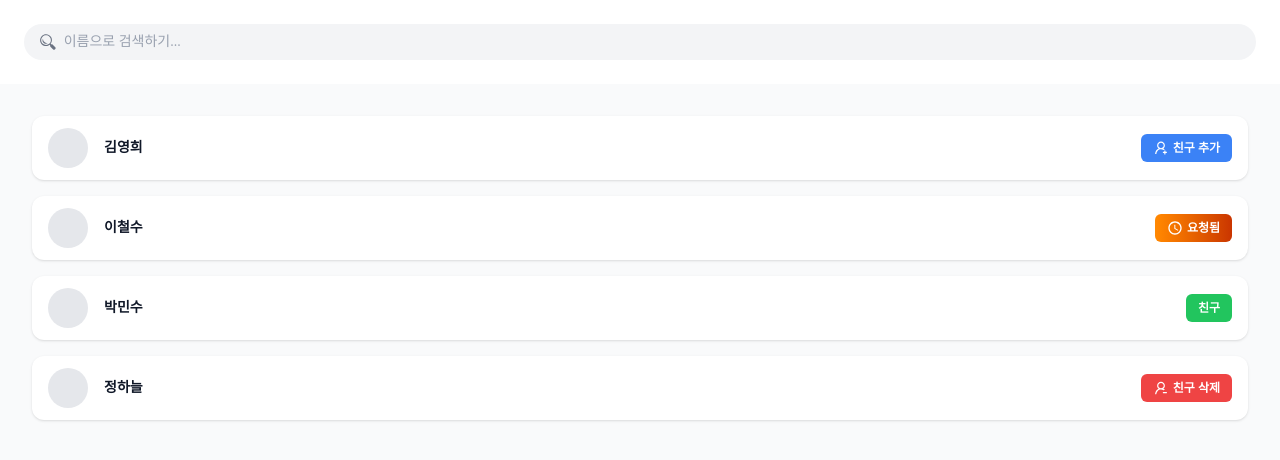
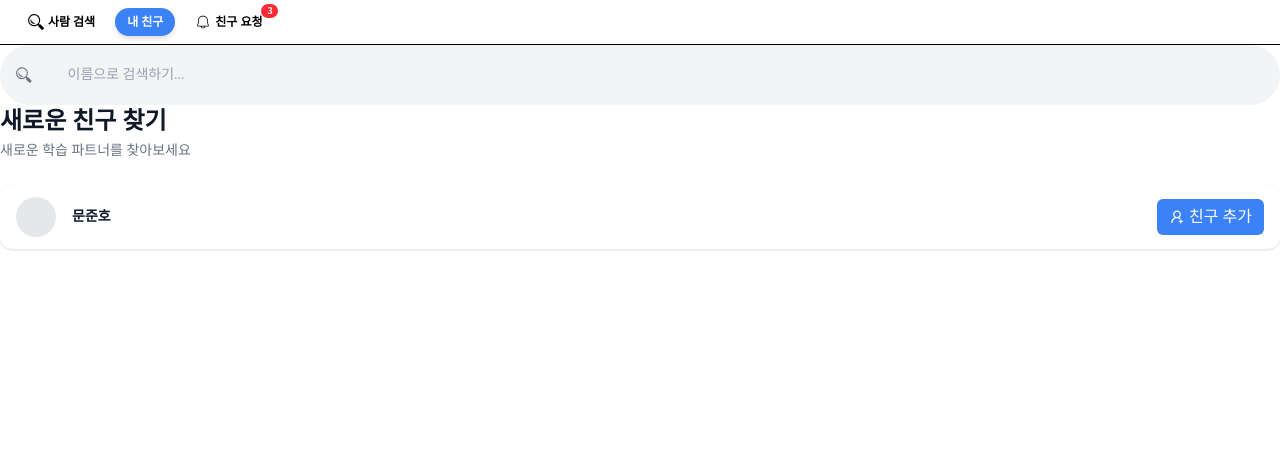
Before and after one commit to munjh61/SeeVocaLang, a React (Vite) app in the folder frontend/: page / in a window 1280 px wide. Shown: the top 460 px of the page. Built offline with nearby package versions, Linux system fonts and the light colour scheme; a web font is replaced by a local one.

Commit message:
친구 화면  코드변경

```diff
--- a/frontend/src/App.tsx
+++ b/frontend/src/App.tsx
@@ -1,35 +1,24 @@
+
 import { useState } from "react";
-import { FriendInfo } from "./components/molecules/friend/FriendInfo";
+import { FriendInfoCard } from "./components/molecules/friend/FriendInfoCard";
 import { FriendSearchBar } from "./components/molecules/friend/FriendSearchBar";
+import { NavTab } from "./components/molecules/friend/NavTab";
+import { FriendNavBar } from "./components/organisms/friend/FriendNavBar";
+import FriendPage from "./FriendPage";
+import { PageHeader } from "./components/molecules/friend/PageHeader";
 
 function App() {
-  const [search, setSearch] = useState("");
+ const [search, setSearch] = useState("");
 
   return (
-    <>
-      <div className="p-6 bg-white">
-        <FriendSearchBar
-          value={search}
-          onChange={(e) => setSearch(e.target.value)}
-        />
-      </div>
+    <div>
+    <FriendNavBar></FriendNavBar>
+    <FriendSearchBar value={search} onChange={(e) => setSearch(e.target.value)} />
+    <PageHeader title="새로운 친구 찾기" subtitle="새로운 학습 파트너를 찾아보세요"></PageHeader>
+    <FriendInfoCard name="문준호" status="none"></FriendInfoCard>
+    </div>
+  );
 
-      <div className="p-8 bg-gray-50 min-h-screen flex flex-col gap-4">
-        <FriendInfo
-          name="김영희"
-          status="none"
-          onAdd={() => alert("친구 요청 보냄")}
-        />
-        <FriendInfo name="이철수" status="requested" />
-        <FriendInfo name="박민수" status="friend" />
-        <FriendInfo
-          name="정하늘"
-          status="delete"
-          onDelete={() => alert("친구 삭제")}
-        />
-      </div>
-    </>
-  );
 }
 
 export default App;
--- /dev/null
+++ b/frontend/src/FriendPage.tsx
@@ -0,0 +1,55 @@
+import { useState } from "react";
+import { FriendSearchBar } from "./components/molecules/friend/FriendSearchBar";
+import { PageHeader } from "./components/molecules/friend/PageHeader";
+import { FriendList } from "./components/organisms/friend/FriendList";
+import { FriendNavBar } from "./components/organisms/friend/FriendNavBar";
+
+const DUMMY_FRIENDS = [
+  { id: 1, name: "박지민", status: "response" },
+  { id: 2, name: "정민호", status: "delete" },
+  { id: 3, name: "송민재", status: "delete" },
+  { id: 4, name: "김서현", status: "delete" },
+  { id: 5, name: "이준호", status: "delete" },
+  { id: 6, name: "최유진", status: "delete" },
+];
+
+export default function FriendPage() {
+  const [search, setSearch] = useState("");
+  const [friends] = useState(DUMMY_FRIENDS);
+
+  const handleDelete = (id: number) => {
+    console.log(`${id} 친구 삭제`)
+  };
+  const handleAdd = (id: number) => {
+  console.log(`${id} 친구 추가`);
+};
+
+const handleAccept = (id: number) => {
+  console.log(`${id} 친구 수락`);
+};
+
+const handleRefuse = (id: number) => {
+  console.log(`${id} 친구 거절`);
+};
+  const filtered = friends.filter((f) =>
+    f.name.toLowerCase().includes(search.toLowerCase())
+  );
+
+  return (
+    <div className="max-w-4xl mx-auto px-4 py-6 space-y-6">
+      <PageHeader title="친구 목록" subtitle="친구 요청을 확인하고 관리해보세요" />
+      <FriendNavBar />
+      <FriendSearchBar value={search} onChange={(e) => setSearch(e.target.value)} />
+
+      <div>
+        <h2 className="font-semibold text-base mb-2">내 친구 목록</h2>
+        <p className="text-sm text-gray-500 mb-4">{filtered.length}명의 친구</p>
+        {/* <FriendList friends={filtered}
+            onAdd={handleAdd}
+            onDelete={handleDelete}
+            onAccept={handleAccept}
+            onRefuse={handleRefuse} /> */}
+      </div>
+    </div>
+  );
+}
--- a/frontend/src/components/molecules/friend/FriendInfo.tsx
+++ b/frontend/src/components/molecules/friend/FriendInfoCard.tsx
@@ -2,17 +2,25 @@ import { Button } from "../../atoms/Button";
 import AddFriendIcon from "../../../asset/friend_add.svg?react";
 import DeleteFriendIcon from "../../../asset/friend_del.svg?react";
 import WaitFriendIcon from "../../../asset/wait.svg?react";
+import type { ComponentProps } from "react";
+import { Text } from "../../atoms/Text";
 
-type FriendStatus = "none" | "requested" | "friend" | "delete";
+type ButtonProps = ComponentProps<typeof Button>;
+type TextProps =ComponentProps<typeof Text>;
+type FriendStatus = "none" | "requested"  | "delete" | "response";
 type FriendInfoProps = {
   profileUrl?: string;
   name: string;
   status: FriendStatus;
+  ButtonVariants: ButtonProps;
+  TextVariants: TextProps;
   onAdd?: () => void;
   onDelete?: () => void;
+  onAccept?: () => void;
+  onRefuse?: () => void;
 };
 
-export const FriendInfo = ({ profileUrl, name, status, onAdd, onDelete }: FriendInfoProps) => {
+export const FriendInfoCard = ({ profileUrl, name, status, onAdd, onDelete, onAccept, onRefuse }: FriendInfoProps) => {
   const renderButton = () => {
     switch (status) {
       case "none":
@@ -25,32 +33,22 @@ export const FriendInfo = ({ profileUrl, name, status, onAdd, onDelete }: Friend
             onClick={onAdd}
           >
             <AddFriendIcon className="w-4 h-4" />
-            친구 추가
+            <Text color="white">친구 추가</Text>
+
+
           </Button>
         );
       case "requested":
         return (
           <Button
-            bgColor="gradientOrange"
+            bgColor="white"
             size="md"
-            textColor="white"
+            textColor="purple"
             className="gap-1 px-3 py-1.5"
             disabled
           >
             <WaitFriendIcon className="w-4 h-4" />
-            요청됨
-          </Button>
-        );
-      case "friend":
-        return (
-          <Button
-            bgColor="green"
-            size="md"
-            textColor="white"
-            className="gap-1 px-3 py-1.5"
-            disabled
-          >
-            친구
+            <Text >요청됨</Text>
           </Button>
         );
       case "delete":
@@ -63,9 +61,32 @@ export const FriendInfo = ({ profileUrl, name, status, onAdd, onDelete }: Friend
             onClick={onDelete}
           >
             <DeleteFriendIcon className="w-4 h-4" />
-            친구 삭제
+            <Text>친구 삭제</Text>
           </Button>
         );
+      case "response":
+        return (
+          <div className="flex  gap-2">
+            <Button
+            bgColor="green"
+            size="md"
+            textColor="white"
+            className="gap-1 px-3 py-1.5"
+            onClick={onAccept}
+          >
+            <Text>수락</Text>
+          </Button>
+          <Button
+            bgColor="red"
+            size="md"
+            textColor="white"
+            className="gap-1 px-3 py-1.5"
+            onClick={onRefuse}
+          >
+           <Text>거절</Text>
+          </Button>
+        </div>
+      );
     }
   };
 
@@ -80,7 +101,7 @@ export const FriendInfo = ({ profileUrl, name, status, onAdd, onDelete }: Friend
         <span className="text-sm font-semibold text-gray-900">{name}</span>
       </div>
 
-      {/* 버튼 렌더링 */}
+
       {renderButton()}
     </div>
   );
--- a/frontend/src/components/molecules/friend/FriendSearchBar.tsx
+++ b/frontend/src/components/molecules/friend/FriendSearchBar.tsx
@@ -1,7 +1,6 @@
-// src/components/molecules/friend/FriendSearchBar.tsx
-// src/components/molecules/friend/FriendSearchBar.tsx
 import type { ChangeEvent } from "react";
 import SearchIcon from "../../../asset/search.svg?react";
+import { Input } from "../../atoms/Input";
 
 type FriendSearchBarProps = {
   value: string;
@@ -17,8 +16,9 @@ export const FriendSearchBar = ({
   return (
     <div className="flex items-center gap-2 w-full bg-gray-100 px-4 py-2 rounded-full">
       <SearchIcon className="w-4 h-4 text-gray-500" />
-      <input
+      <Input
         type="text"
+        scale="sm"
         className="bg-transparent outline-none text-sm text-gray-800 w-full placeholder:text-gray-400"
         placeholder={placeholder}
         value={value}
--- /dev/null
+++ b/frontend/src/components/molecules/friend/NavTab.tsx
@@ -0,0 +1,44 @@
+
+import type { ReactNode } from "react";
+import { Button } from "../../atoms/Button";
+import { cn } from "../../../utils/cn";
+
+
+type NavTabProps = {
+  label: string;
+  icon?: ReactNode;
+  selected?: boolean;
+  badgeCount?: number;
+  onClick?: () => void;
+};
+
+export const NavTab = ({
+  label,
+  icon,
+  selected = false,
+  badgeCount,
+  onClick,
+}: NavTabProps) => {
+  return (
+    <Button
+      onClick={onClick}
+      bgColor={selected ? "blue" : "white"}
+      size="md"
+      textColor={selected ? "white" : "black"}
+      className={cn(
+        "gap-1 px-3 py-1.5 rounded-full relative",
+        selected
+          ? "shadow-md font-semibold"
+          : "hover:bg-white/30 transition"
+      )}
+    >
+      {icon && <span className="w-4 h-4">{icon}</span>}
+      <span>{label}</span>
+      {badgeCount !== undefined && badgeCount > 0 && (
+        <span className="absolute -top-1 -right-1 px-1.5 py-0.5 text-[10px] leading-none font-bold text-white bg-red-500 rounded-full">
+          {badgeCount}
+        </span>
+      )}
+    </Button>
+  );
+};
--- /dev/null
+++ b/frontend/src/components/molecules/friend/PageHeader.tsx
@@ -0,0 +1,21 @@
+import type { ReactNode } from "react";
+
+
+
+type PageHeaderProps = {
+  title: string;
+  subtitle?: string;
+  rightSection?: ReactNode; // 버튼이나 검색창 등
+};
+
+export const PageHeader = ({ title, subtitle, rightSection }: PageHeaderProps) => {
+  return (
+    <div className="flex flex-col sm:flex-row sm:items-center sm:justify-between gap-2 mb-6">
+      <div>
+        <h1 className="text-2xl font-bold text-gray-900">{title}</h1>
+        {subtitle && <p className="text-sm text-gray-500 mt-1">{subtitle}</p>}
+      </div>
+      {rightSection && <div>{rightSection}</div>}
+    </div>
+  );
+};
--- /dev/null
+++ b/frontend/src/components/organisms/friend/FriendList.tsx
@@ -0,0 +1,43 @@
+import { FriendInfoCard } from "../../molecules/friend/FriendInfoCard";
+
+type FriendStatus = "none" | "requested" |"delete" | "response";
+
+type Friend = {
+  id: string;
+  name: string;
+  profileUrl?: string;
+  status: FriendStatus;
+};
+
+type FriendListProps = {
+  friends: Friend[];
+  onAdd: (id: string) => void;
+  onDelete: (id: string) => void;
+  onAccept: (id: string) => void;
+  onRefuse: (id: string) => void;
+};
+
+export const FriendList = ({
+  friends,
+  onAdd,
+  onDelete,
+  onAccept,
+  onRefuse,
+}: FriendListProps) => {
+  return (
+    <div className="flex flex-col gap-4">
+      {friends.map((friend) => (
+        <FriendInfoCard
+          key={friend.id}
+          name={friend.name}
+          profileUrl={friend.profileUrl}
+          status={friend.status}
+          onAdd={() => onAdd(friend.id)}
+          onDelete={() => onDelete(friend.id)}
+          onAccept={() => onAccept(friend.id)}
+          onRefuse={() => onRefuse(friend.id)}
+        />
+      ))}
+    </div>
+  );
+};
--- /dev/null
+++ b/frontend/src/components/organisms/friend/FriendNavBar.tsx
@@ -0,0 +1,35 @@
+import { useState } from "react";
+import SearchIcon from "../../../asset/search.svg?react";
+import BellIcon from "../../../asset/bell.svg?react";
+
+import { NavTab } from "../../molecules/friend/NavTab";
+
+type TabKey = "search" | "friend" | "request";
+
+export const FriendNavBar = () => {
+  const [selectedTab, setSelectedTab] = useState<TabKey>("friend");
+
+  return (
+    <div className="flex gap-2 px-4 py-2 bg-white border-b sticky top-0 z-50">
+      <NavTab
+        label="사람 검색"
+        icon={<SearchIcon className="w-4 h-4" />}
+        selected={selectedTab === "search"}
+        onClick={() => setSelectedTab("search")}
+      />
+      <NavTab
+        label="내 친구"
+        // icon={<UserIcon className="w-4 h-4" />}
+        selected={selectedTab === "friend"}
+        onClick={() => setSelectedTab("friend")}
+      />
+      <NavTab
+        label="친구 요청"
+        icon={<BellIcon className="w-4 h-4" />}
+        badgeCount={3}
+        selected={selectedTab === "request"}
+        onClick={() => setSelectedTab("request")}
+      />
+    </div>
+  );
+};
--- a/frontend/src/components/variants/ButtonVariants.ts
+++ b/frontend/src/components/variants/ButtonVariants.ts
@@ -44,6 +44,7 @@ export const buttonVariants = cva(
       textColor: {
         white: "text-white",
         black: "text-black",
+        purple: "text-[#9564E6]",
       },
     },
   }
```
Also changed, not shown: frontend/src/asset/bell.svg (added).
